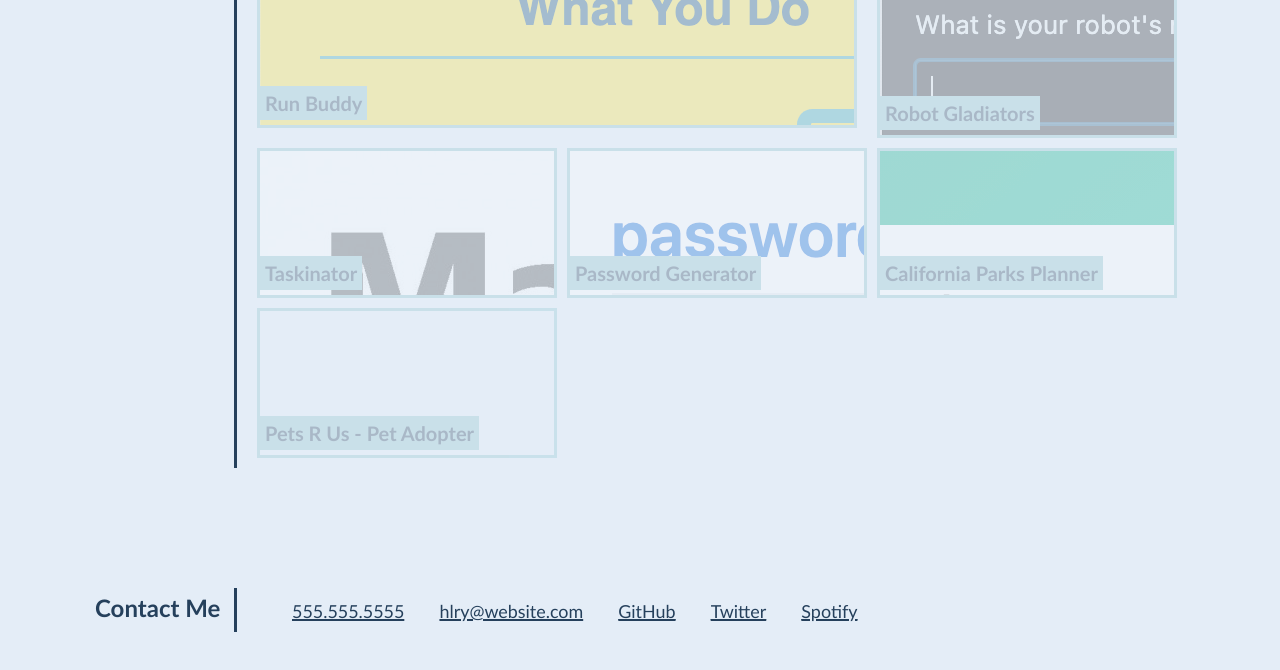
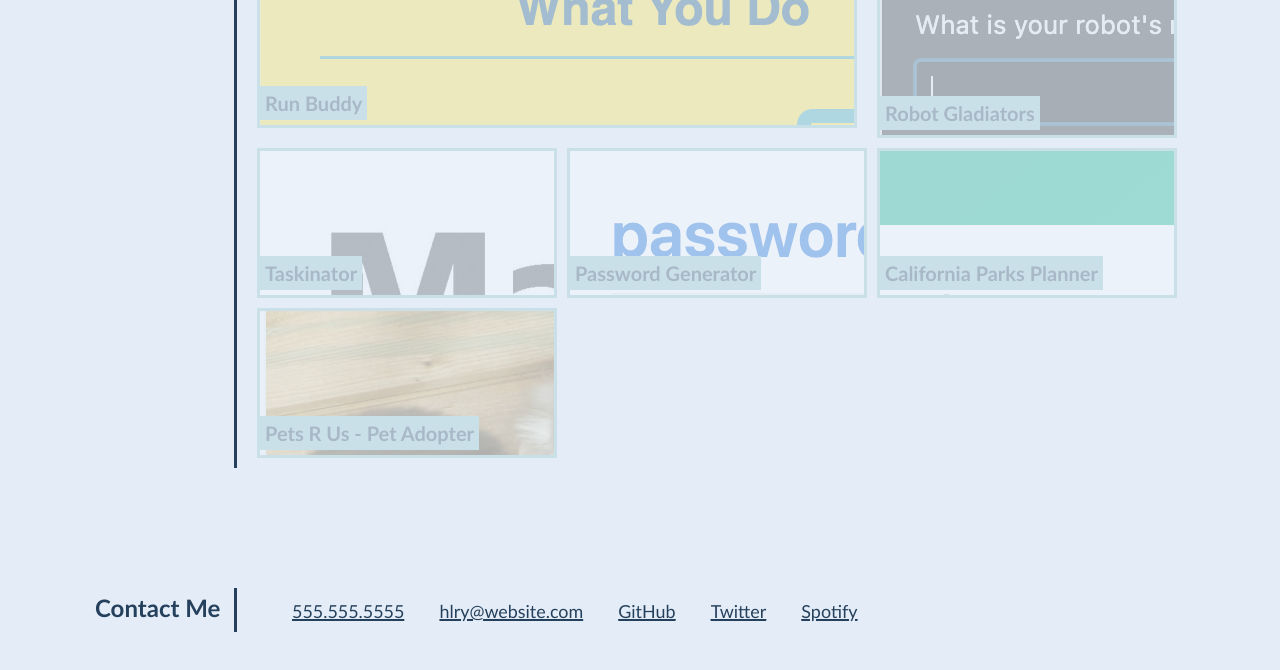
Before and after one commit to hlry/professional-portfolio-sample, a plain HTML site: page index.html in a window 1280 px wide. Shown: the part 1045-1715 px from the top of the page. Drawn offline with Linux system fonts and the light colour scheme.

Commit message:
adding background photo for pet adopter project

```diff
--- a/assets/css/style.css
+++ b/assets/css/style.css
@@ -228,6 +228,10 @@ section {
   background-image: url("../images/cal-park-planner.png") ;
 }
 
+#pet-adopter {
+  background-image: url("../images/pets-r-us.png")
+}
+
 .project-name {
   background-color: var(--surfgreen-color);
   padding: 0;
```
Also changed, not shown: assets/images/pets-r-us.png (added).
